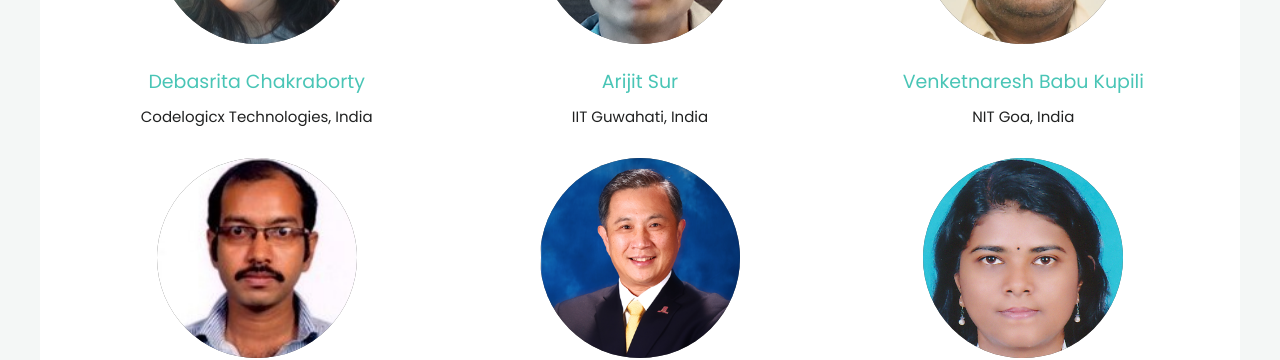
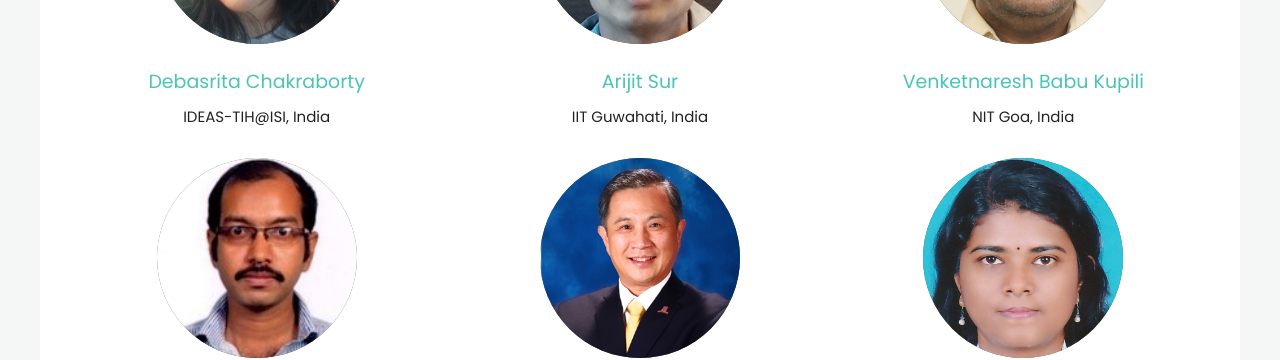
Before and after one commit to deeplearningandaiwinterschool/deeplearningandaiwinterschool.github.io, a Jekyll site: the page built from index.html, in a window 1280 px wide and 900 px high, scrolled down 4678 px. Shown: the part 154-514 px from the top of the window. Built offline with Jekyll 4.4.1, drawn with Linux system fonts in a browser that asks for light colours.

Commit message:
Update dlai7.yml

```diff
--- a/_data/dlai7.yml
+++ b/_data/dlai7.yml
@@ -132,7 +132,7 @@ programs:
       # - event-name: Academic Talk
       #   eventtime: 04.00 - 05.00 pm.
       #   comments:
-      #   speaker: <a href='#Chakarida_Nukoolkit'><i>Chakarida Nukoolkit</i></a>, King Mongkut's University of Technology Thonburi, Thailand
+      #   speaker: <a href='#arida_Nukoolkit'><i>arida Nukoolkit</i></a>, King Mongkut's University of Technology Thonburi, Thailand
       #   topic: <a href='#' target='_blank'>Data science concepts with case studies in health monitoring systems</a>
 
   - tab-ref: 'Day3'
@@ -457,7 +457,7 @@ speakers:
     id: Debasrita_Chakraborty
     img-url: ./assets/images/speakers/DLAI7/Debasrita_Chakraborty.png
     name-url:
-    affiliation: Codelogicx Technologies, India
+    affiliation: IDEAS-TIH@ISI, India
 
   - name: Arijit Sur
     id: Arijit_Sur
```
